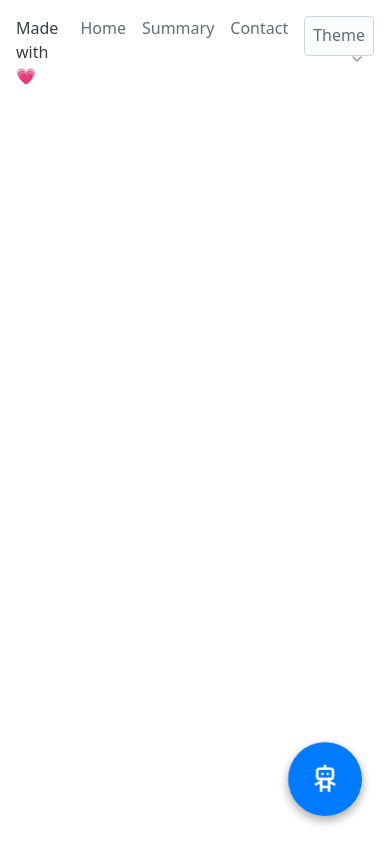
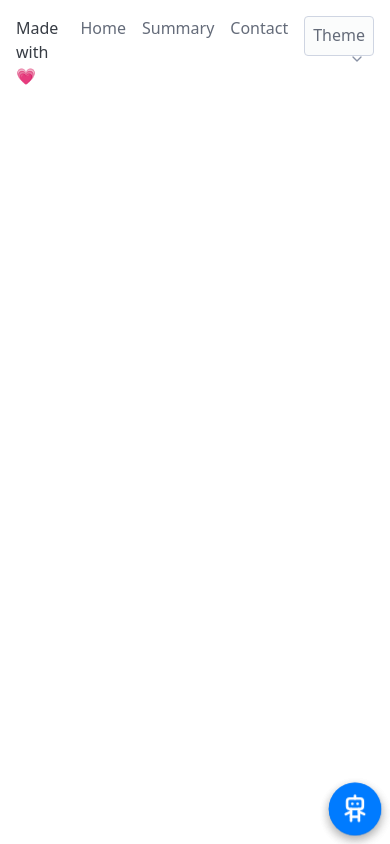
Before and after one commit to sebilune/plutohacks-2024, a React (Vite) app: page /disaster-bot in a window 390 px wide. Built offline with nearby package versions, Linux system fonts and the light colour scheme.

Commit message:
fixing placement of the prompt message

```diff
--- a/src/scss/components/_disaster-bot.scss
+++ b/src/scss/components/_disaster-bot.scss
@@ -1,8 +1,8 @@
 /* Floating Chat Bubble Container */
 .chat-bubble-container {
     position: fixed;
-    bottom: 30px;
-    right: 30px; /* Keep bubble on the right */
+    bottom: 20px;
+    right: 35px; /* Keep bubble on the right */
     display: flex;
     flex-direction: row-reverse; /* Place prompt on the left of the bubble */
     align-items: center;
@@ -54,6 +54,8 @@
     box-shadow: 0 4px 8px rgba(0, 0, 0, 0.1);
     margin-left: 25px; /* Increase space between the prompt and the bubble */
     font-size: 16px;
+    margin-right: 10px; /* Increase space between the prompt and the bubble */
+
     text-align: center;
     white-space: nowrap; /* Prevent text from wrapping */
 }
@@ -67,6 +69,57 @@
     height: 700px;
     z-index: 800;
     transition: all 0.3s ease;
+}
+
+@media (max-width: 1200px) {
+    .chatbot-modal {
+        width: 90vw; /* Adjust for medium screens */
+        height: 90vh;
+    }
+}
+
+@media (max-width: 768px) {
+    .chatbot-modal {
+        width: 100vw; /* Full width on smaller screens */
+        height: 90vh;
+    }
+
+    .chat-bubble-container {
+        bottom: 15px;
+        right: 15px; /* Adjust bubble position for smaller screens */
+    }
+
+    .chat-bubble {
+        width: 60px;
+        height: 60px;
+    }
+
+    .chat-prompt {
+        font-size: 14px;
+        margin-left: 15px;
+    }
+}
+
+@media (max-width: 480px) {
+    .chatbot-modal {
+        width: 100vw;
+        height: 80vh;
+    }
+
+    .chat-bubble-container {
+        bottom: 10px;
+        right: 10px;
+    }
+
+    .chat-bubble {
+        width: 50px;
+        height: 50px;
+    }
+
+    .chat-prompt {
+        font-size: 12px;
+        margin-left: 10px;
+    }
 }
 
 /* Modal styling */
@@ -109,6 +162,12 @@
     padding: 10px;
     border-radius: 8px;
     max-height: 600px;
+}
+
+@media (max-width: 768px) {
+    .chat-window {
+        max-height: 500px;
+    }
 }
 
 /* Chat Messages */
```
